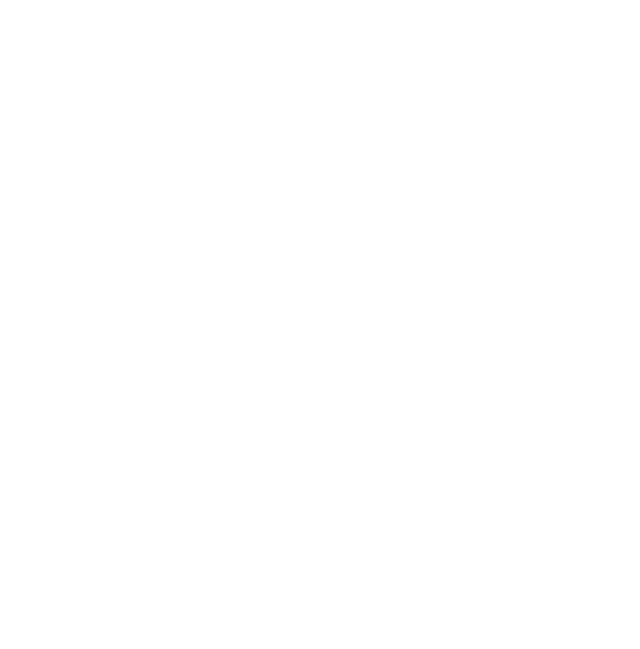
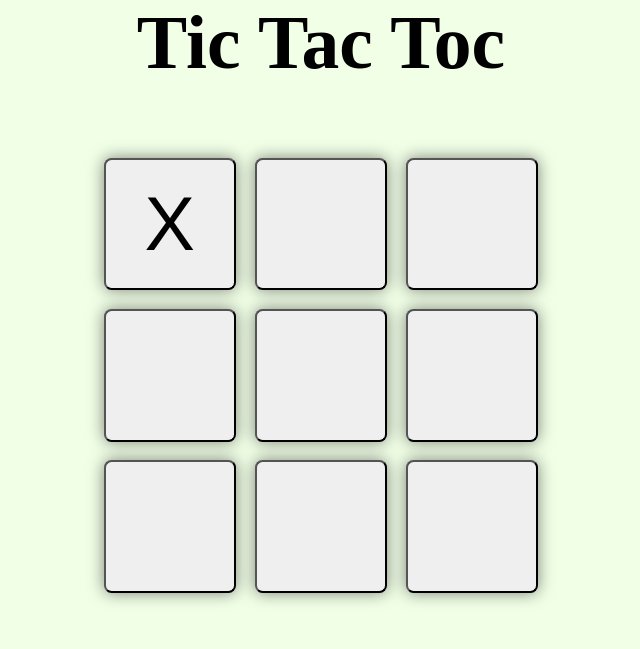
Before and after one commit to BhaveshJawale15/TIC-TAC-TOC, a plain HTML site: page index.html in a window 1280 px wide. Shown: the whole page, without its empty margins (319-959 px from the left). Drawn offline with Linux system fonts and the light colour scheme.

Commit message:
basic structure

```diff
--- a/index.html
+++ b/index.html
@@ -3,9 +3,26 @@
 <head>
     <meta charset="UTF-8">
     <meta name="viewport" content="width=device-width, initial-scale=1.0">
-    <title>Document</title>
+    <link rel="stylesheet" href="style.css">
+    <title>TIC TAC TOC</title>
 </head>
 <body>
-
+    <main>
+        <h1>Tic Tac Toc</h1>
+        <div class="container">
+            <div class="game">
+                <button class="box">X</button>
+                <button class="box"></button>
+                <button class="box"></button>
+                <button class="box"></button>
+                <button class="box"></button>
+                <button class="box"></button>
+                <button class="box"></button>
+                <button class="box"></button>
+                <button class="box"></button>
+            </div>
+        </div>
+    </main>
+    <script src="logic.js"></script>
 </body>
 </html>
--- a/style.css
+++ b/style.css
@@ -0,0 +1,37 @@
+*{
+    margin: 0;
+    padding: 0;
+}
+h1{
+    font-size: 2cm;
+}
+
+body{
+    background-color: #F1FFE7;
+    text-align: center;
+}
+
+.container{
+    height: 70vh;
+    display: flex;
+    justify-content: center;
+    align-items: center;
+}
+
+.game{
+    height: 11cm;
+    width: 15cm;
+    display: flex;
+    flex-wrap: wrap;
+    justify-content: center;
+    align-items: center;
+    gap: 0.5cm;
+}
+
+.box{
+    height:3.5cm ;
+    width: 3.5cm;
+    border-radius: 0.2cm;
+    box-shadow: 0 0 1rem rgba(11, 11, 11, 0.513);
+    font-size: 2cm;
+}
```
